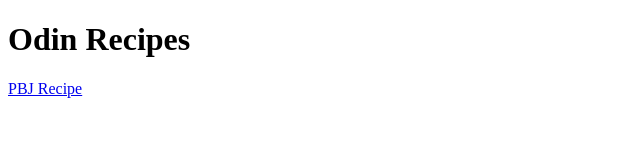
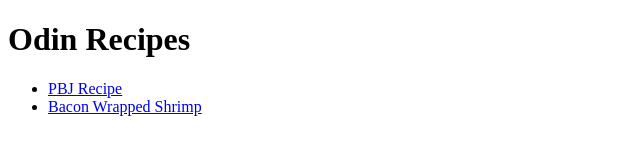
Before and after one commit to AkeenL1/odin-recipes, a plain HTML site: page index.html in a window 1280 px wide. Shown: the whole page, without its empty margins (0-640 px from the left). Drawn offline with Linux system fonts and the light colour scheme.

Commit message:
Added bacon wrapped shrimp and fixed pbj recipe

```diff
--- a/index.html
+++ b/index.html
@@ -7,6 +7,9 @@
 </head>
 <body>
 	<h1>Odin Recipes</h1>
-	<a href="recipes/pbjRecipe.html">PBJ Recipe</a>
+	<ul>
+		<li><a href="recipes/pbjRecipe.html">PBJ Recipe</a></li>
+		<li><a href="recipes/baconWrappedShrimp.html">Bacon Wrapped Shrimp</a></li>
+	</ul>
 </body>
 </html>
```
Also changed, not shown: recipes/pbjRecipe.html (+1 -0 lines).
